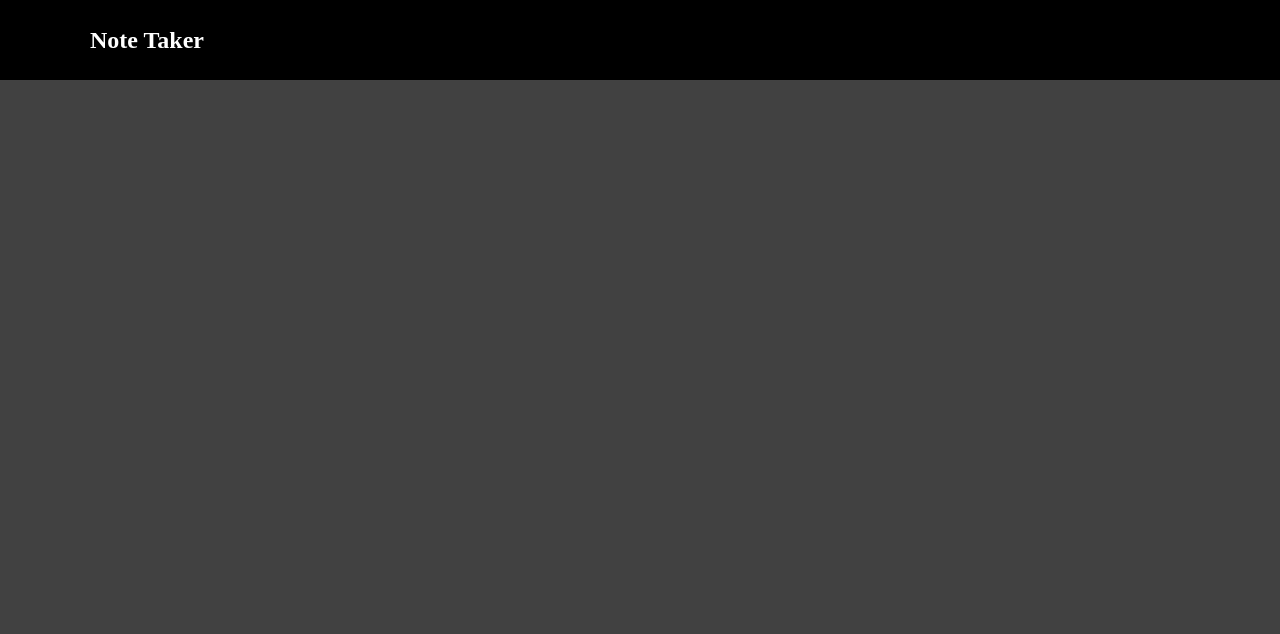
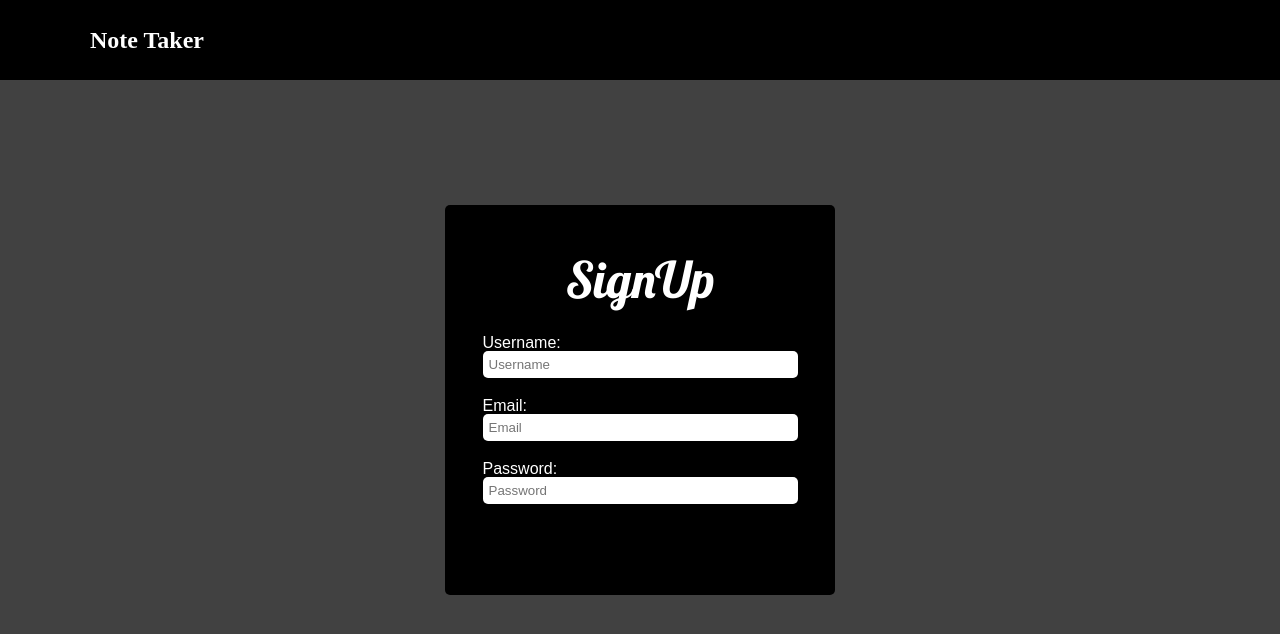
Before and after one commit to PeteChicchetti/note-taker-react, a React (Create React App) app in the folder client/: page /signup in a window 1280 px wide. Shown: the top 634 px of the page. Built offline with nearby package versions, Linux system fonts and the light colour scheme.

Commit message:
added signup card content and css. missing button and functionality

```diff
--- a/client/src/components/Signup/Signup.css
+++ b/client/src/components/Signup/Signup.css
@@ -0,0 +1,107 @@
+@import url('https://fonts.googleapis.com/css2?family=Lobster&display=swap');
+
+.signupCard {
+    border-radius: 5px;
+    background-color: black;
+    width: 350px;
+    height: 350px;
+    padding: 20px;
+}
+
+.signupTitle {
+    text-align: center;
+    color: white;
+    font-family: 'Lobster', cursive;
+    font-size: 50px;
+    margin: 30px 0;
+}
+
+.signupUsername, .signupEmail, .signupPassword {
+    display: flex;
+    flex-direction: column;
+    color: white;
+    width: 90%;
+    margin: 20px auto;
+    font-family: sans-serif;
+}
+
+.usernameBox, .emailBox, .passwordBox {
+    padding: 6px;
+    border-radius: 5px;
+    border: none;
+    outline: none;
+}
+
+/* .loginBtnContainer {
+    text-align: center;
+}
+
+.loginBtn {
+    border-radius: 50px;
+    background: #15cdfc;
+    white-space: nowrap;
+    padding: 10px 22px;
+    color: #010606;
+    outline: none;
+    border: none;
+    cursor: pointer;
+    text-decoration: none;
+}
+
+.loginBtn:hover {
+    transition: all 0.2s ease-in-out;
+    background: #fff;
+    color: #010606;
+}
+
+.switch {
+    color: white;
+    font-family: sans-serif;
+    font-size: 12px;
+    text-align: center;
+    margin: 20px 0px;
+    cursor: pointer;
+}
+
+.switch:hover {
+    text-decoration: underline;
+} */
+
+
+
+
+
+
+
+/*----- Data for login (success or error) -----*/
+/* .loginSuccess {
+    color: white;
+    text-align: center;
+    font-size: 24px;
+    margin: 160px 0;
+}
+
+.loginError {
+    color: red;
+    text-align: center;
+    margin-bottom: 20px;
+} */
+
+@media screen and (max-width: 450px) {
+    .signupCard {
+        width: 300px;
+    }
+}
+
+@media screen and (max-width: 390px) {
+    .signupCard {
+        width: 260px;
+    }
+}
+
+@media screen and (max-width: 350px) {
+    .signupCard {
+        width: 220px;
+        padding: 20px 15px;
+    }
+}
--- a/client/src/components/Signup/Signup.jsx
+++ b/client/src/components/Signup/Signup.jsx
@@ -10,8 +10,37 @@ const Signup = () => {
     <>
     <SignupMain>
     <SignupContainer>
-        <Card>
-
+        <Card className='signupCard'>
+            <form>
+                <h2 className='signupTitle'>SignUp</h2>
+                <div className='signupUsername'>
+                    <h3>Username:</h3>
+                    <input
+                        className='usernameBox'
+                        placeholder='Username'
+                        name='username'
+                        type='text'
+                    />
+                </div>
+                <div className='signupEmail'>
+                    <h3>Email:</h3>
+                    <input
+                        className='emailBox'
+                        placeholder='Email'
+                        name='email'
+                        type='email'
+                    />
+                </div>
+                <div className='signupPassword'>
+                    <h3>Password:</h3>
+                    <input
+                        className='passwordBox'
+                        placeholder='Password'
+                        name='password'
+                        type='password'
+                    />
+                </div>
+            </form>
         </Card>
     </SignupContainer>
     </SignupMain>
```
